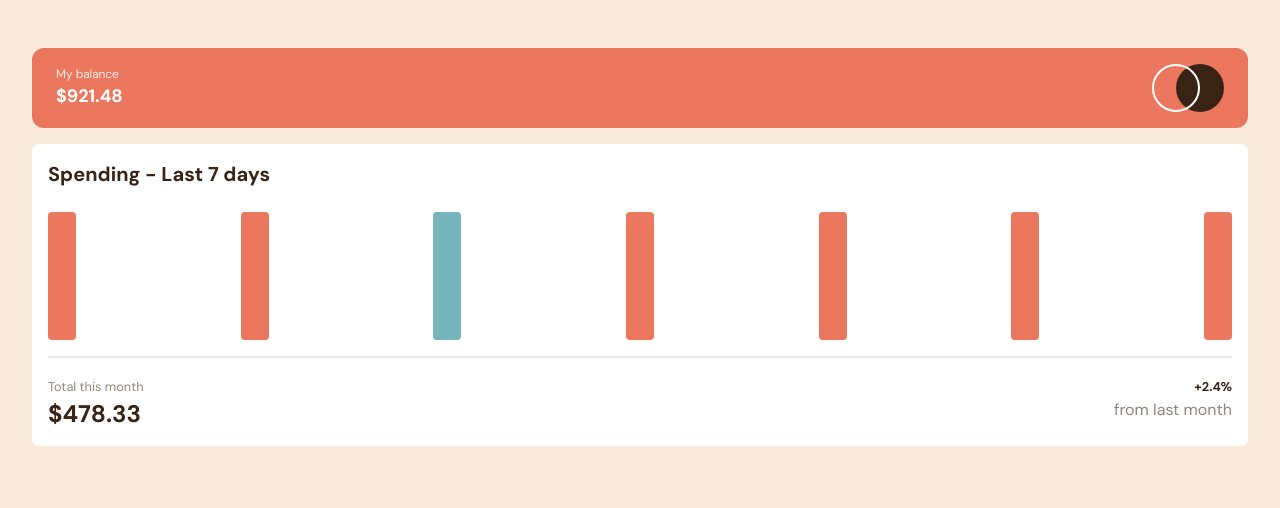
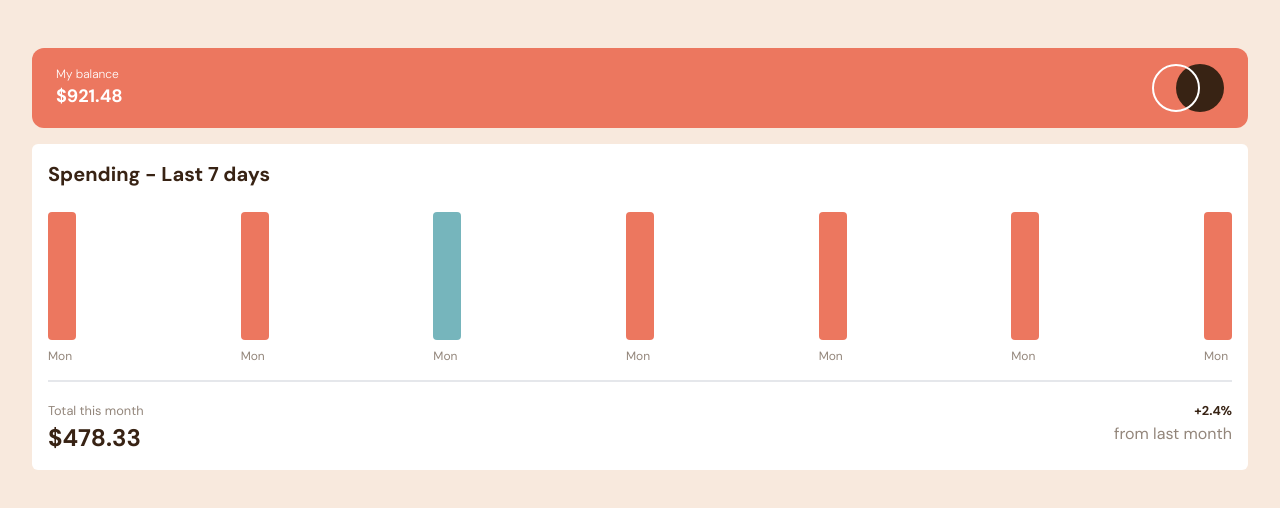
Before and after one commit to mmustaphak/mmustaphak-expenses-chart-component, a React (Vite) app: page / in a window 1280 px wide. Shown: the top 508 px of the page. Built offline with nearby package versions, Linux system fonts and the light colour scheme.

Commit message:
Added Overall styling to Chart component

```diff
--- a/src/components/Chart.jsx
+++ b/src/components/Chart.jsx
@@ -1,13 +1,36 @@
 const Chart = ()=>{
     return(
         <div className="flex justify-between mt-6">
+                <div>
                     <div className="min-w-[28px] min-h-32 rounded bg-soft-red"></div>
+                    <p className="mt-2 text-medium-brown text-xs">Mon</p>
+                </div>
+                <div>
                     <div className="min-w-[28px] min-h-32 rounded bg-soft-red"></div>
+                    <p className="mt-2 text-medium-brown text-xs">Mon</p>
+                </div>
+                <div>
                     <div className="min-w-[28px] min-h-32 rounded bg-cyan"></div>
+                    <p className="mt-2 text-medium-brown text-xs">Mon</p>
+                </div>
+                <div>
                     <div className="min-w-[28px] min-h-32 rounded bg-soft-red"></div>
+                    <p className="mt-2 text-medium-brown text-xs">Mon</p>
+                </div>
+                <div>
+
                     <div className="min-w-[28px] min-h-32 rounded bg-soft-red"></div>
+                    <p className="mt-2 text-medium-brown text-xs">Mon</p>
+                </div>
+                <div>
+
                     <div className="min-w-[28px] min-h-32 rounded bg-soft-red"></div>
+                    <p className="mt-2 text-medium-brown text-xs">Mon</p>
+                </div>
+                <div>
                     <div className="min-w-[28px] min-h-32 rounded bg-soft-red"></div>
+                    <p className="mt-2 text-medium-brown text-xs">Mon</p>
+                </div>
         </div>
     )
 }
```
Lines whose indentation alone changed are shown as unchanged.
